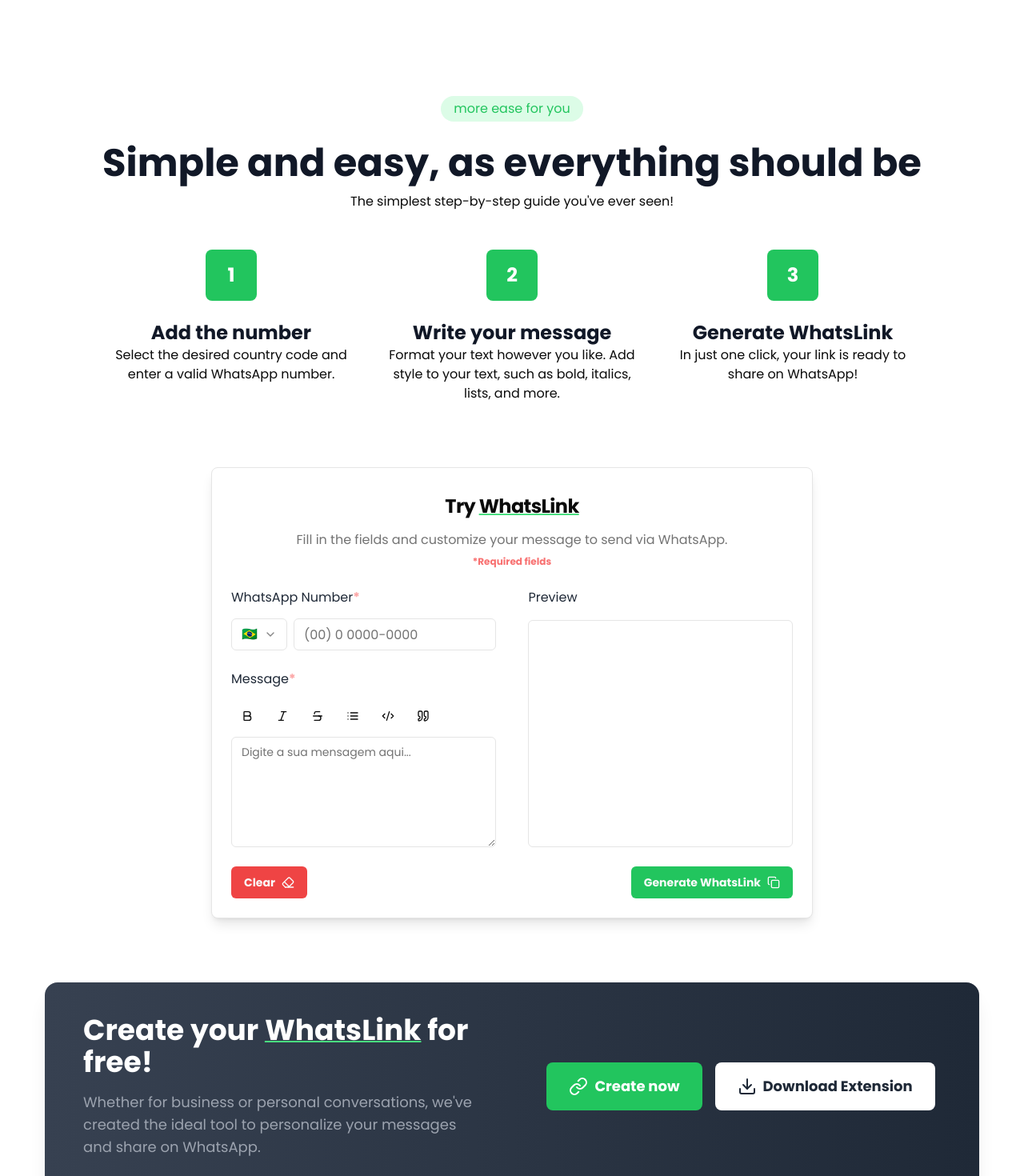
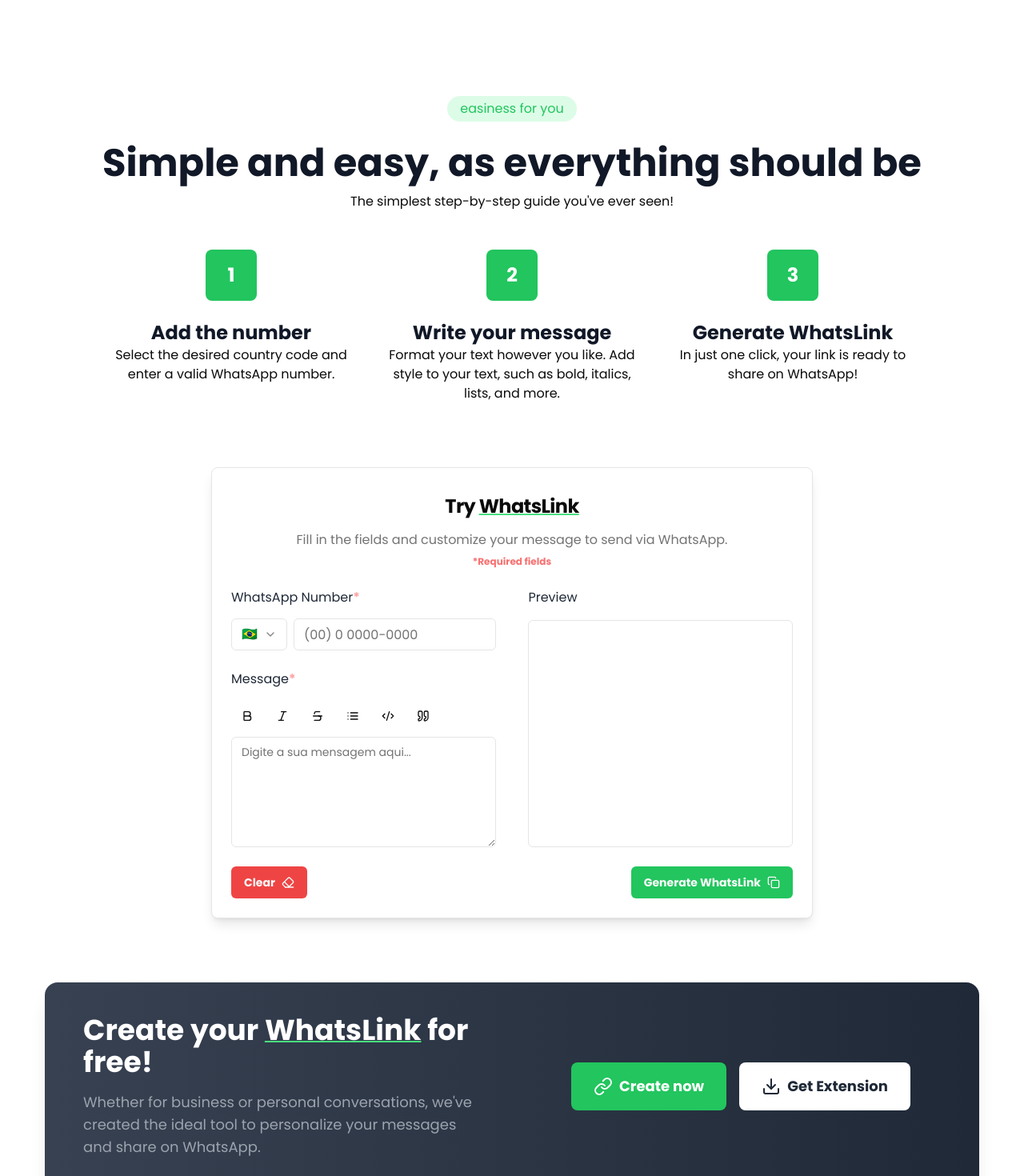
Before and after one commit to eliasacneto/web-whatslink, a Next.js app: page /en in a window 1280 px wide. Shown: the part 800-2270 px from the top of the page at 80% size. Built offline with nearby package versions, Linux system fonts and the light colour scheme.

Commit message:
cta buttons adjustment

```diff
--- a/components/cta.tsx
+++ b/components/cta.tsx
@@ -28,7 +28,7 @@
         <div className="flex flex-col lg:flex-row justify-center items-center w-full h-fit gap-4 ">
           <a
             href="#whatslink"
-            className="flex justify-center items-center gap-2 bg-green-500 hover:bg-green-600 text-white font-semibold px-4 lg:px-7 py-4 lg:text-lg rounded-lg transition-all duration-500 "
+            className="flex justify-center items-center text-center gap-2 bg-green-500 hover:bg-green-600 text-white font-semibold px-4 lg:px-7 py-4 lg:text-lg rounded-lg transition-all duration-500 "
           >
             <Link />
             {t("cta1")}
@@ -36,7 +36,7 @@
 
           <a
             href="#"
-            className="flex justify-center items-center gap-2 bg-white hover:bg-gray-100 text-gray-800 font-semibold px-4 lg:px-7 py-4 lg:text-lg rounded-lg transition-all duration-500 "
+            className="flex justify-center items-center text-center gap-2 bg-white hover:bg-gray-100 text-gray-800 font-semibold px-4 lg:px-7 py-4 lg:text-lg rounded-lg transition-all duration-500 "
           >
             <Download />
             {t("cta2")}
--- a/messages/en.json
+++ b/messages/en.json
@@ -15,7 +15,7 @@
       },
 
       "howWorks":{
-        "badge":"more ease for you",
+        "badge":"easiness for you",
         "title":"Simple and easy, as everything should be",
         "subtitle":"The simplest step-by-step guide you've ever seen!",
         "cardTitle1":"Add the number",
@@ -54,7 +54,7 @@
         "subtitle": "Whether for business or personal conversations, we've created the ideal tool to personalize your messages and share on WhatsApp.",
 
         "cta1":"Create now",
-        "cta2":"Download Extension"
+        "cta2":"Get Extension"
       },
 
 
```
